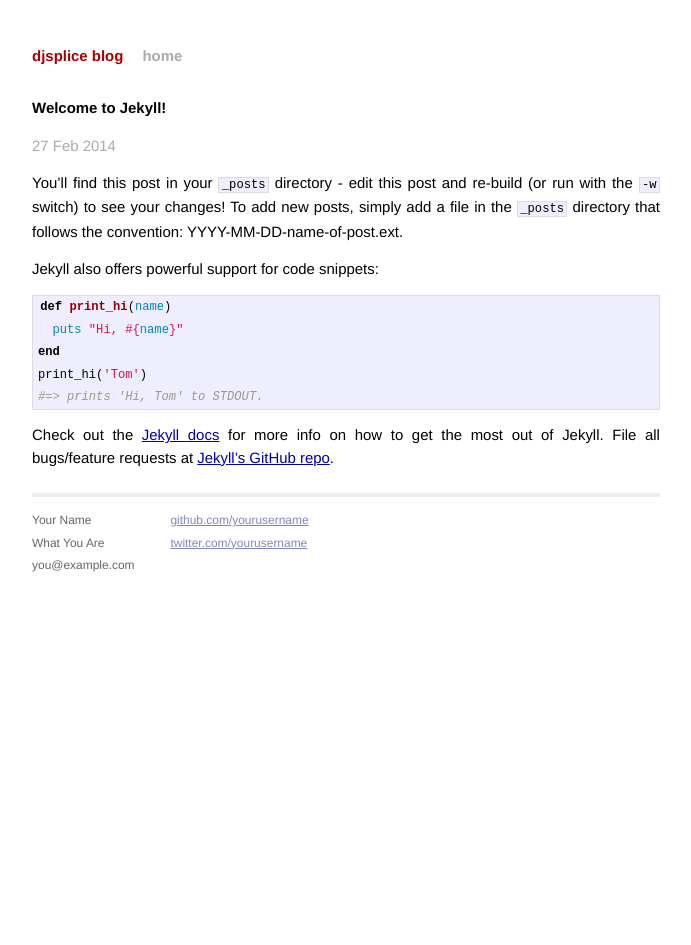
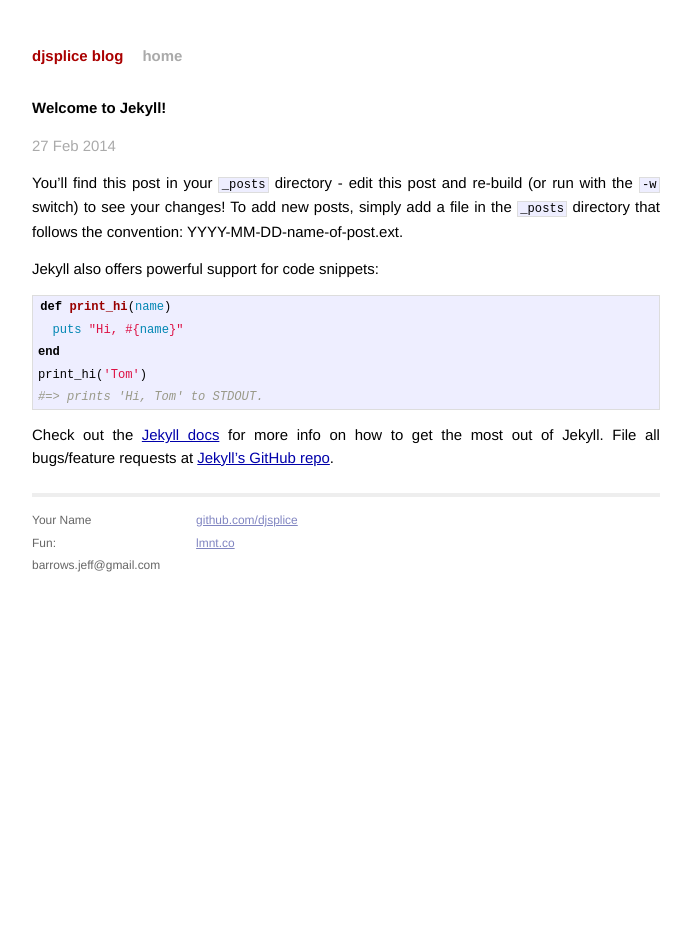
Before and after one commit to djsplice/djsplice.github.io, a Jekyll site: the page built from _posts/2014-02-27-welcome-to-jekyll.markdown, in a window 1280 px wide. Shown: the whole page, without its empty margins (294-985 px from the left). Built offline with Jekyll 4.4.1, drawn with Linux system fonts in a browser that asks for light colours; Markdown is read by kramdown in place of the engine named in the settings.

Commit message:
Updating main page.

```diff
--- a/_layouts/default.html
+++ b/_layouts/default.html
@@ -27,14 +27,14 @@
             <div class="contact">
               <p>
                 Your Name<br />
-                What You Are<br />
-                you@example.com
+                Fun: <br />
+                barrows.jeff@gmail.com
               </p>
             </div>
             <div class="contact">
               <p>
-                <a href="https://github.com/yourusername">github.com/yourusername</a><br />
-                <a href="https://twitter.com/yourusername">twitter.com/yourusername</a><br />
+                <a href="https://github.com/djsplice">github.com/djsplice</a><br />
+                <a href="https://lmnt.co">lmnt.co<a><br />
               </p>
             </div>
           </div>
```
